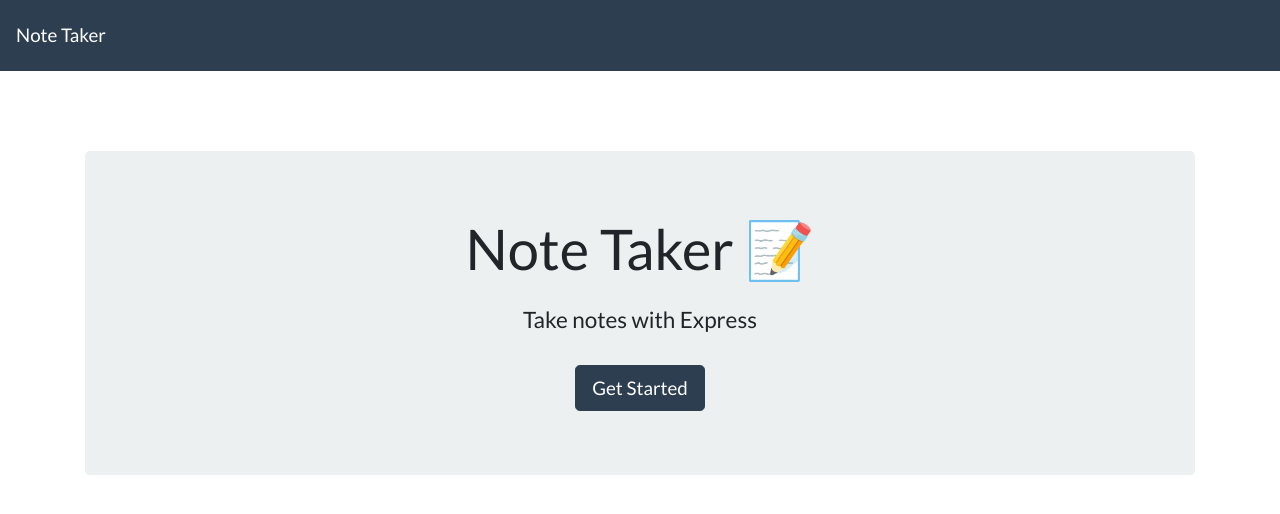
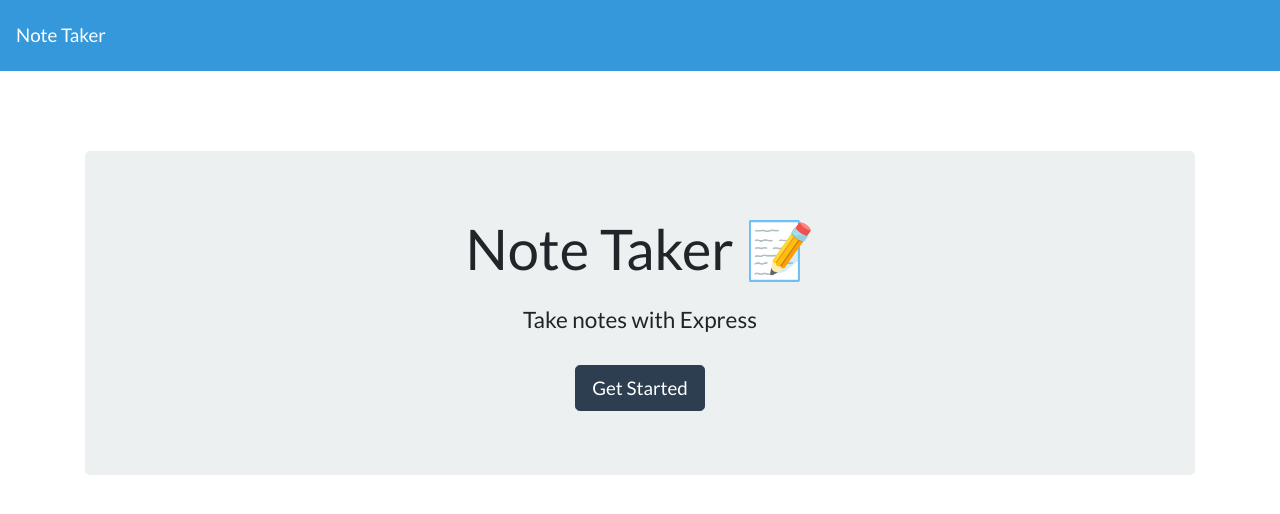
Before and after one commit to jorguzman100/11_Note_Taker, a website: page public/index.html in a window 1280 px wide. Drawn offline with nearby package versions, Linux system fonts and the light colour scheme; no server answers.

Commit message:
Testing GitHub connect to Heroku

```diff
--- a/public/index.html
+++ b/public/index.html
@@ -12,7 +12,7 @@
   </head>
 
   <body>
-    <nav class="navbar navbar-dark bg-primary">
+    <nav class="navbar navbar-dark bg-info">
       <a class="navbar-brand" href="/">Note Taker </a>
     </nav>
     <div class="container">
```
Also changed, not shown: public/notes.html (+1 -1 lines).
